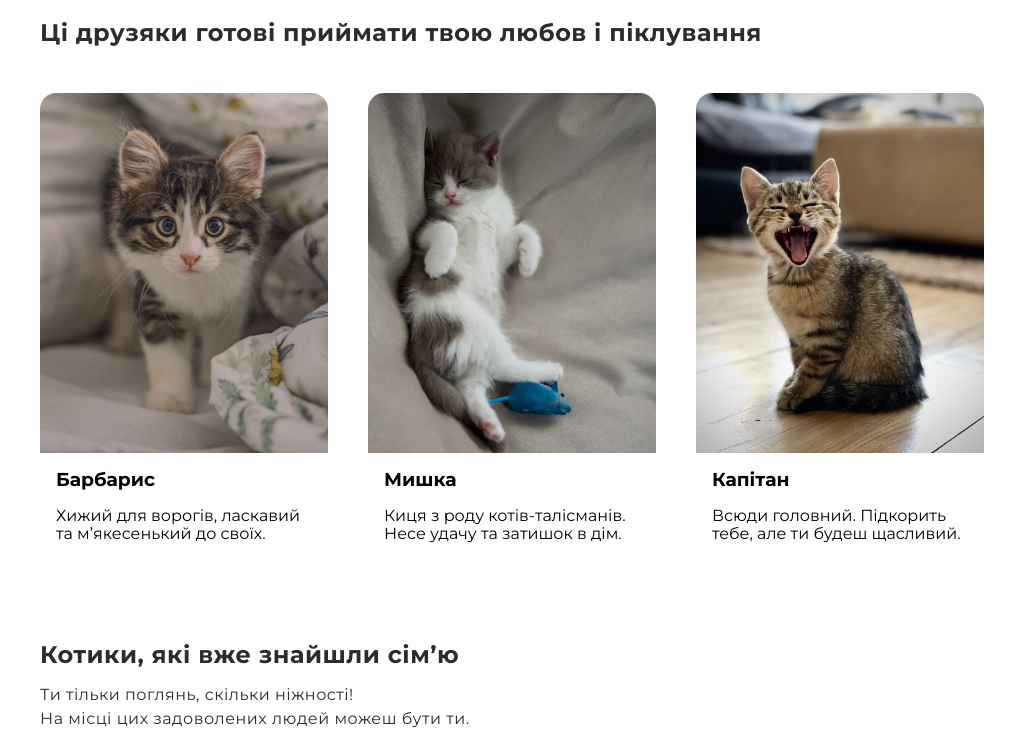
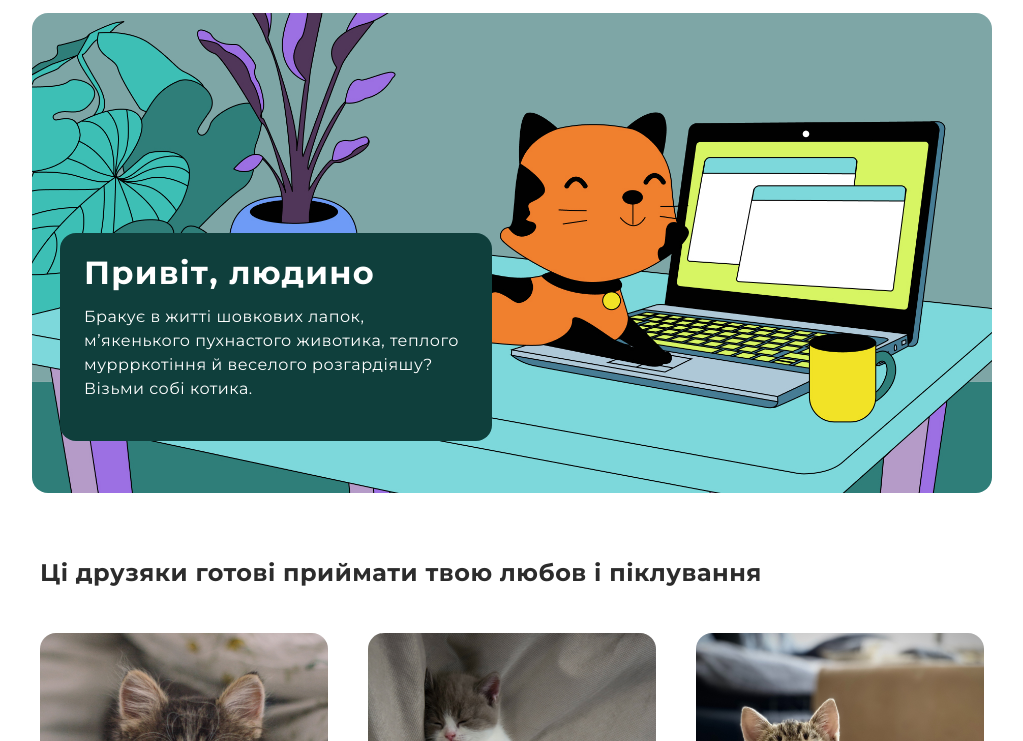
Before and after one commit to darynakarmazin/Cat-house, a plain HTML site: page index.html in a window 1280 px wide. Shown: the part 59-800 px from the top of the page, without its empty margins (128-1151 px from the left). Drawn offline with nearby package versions, Linux system fonts and the light colour scheme.

Commit message:
Add root variable + hero section

```diff
--- a/index.html
+++ b/index.html
@@ -17,6 +17,7 @@
     />
     <link rel="stylesheet" href="./styles.css" />
   </head>
+
   <body>
     <header class="page-header container">
       <a class="site-logo" href="./index.html"
@@ -34,6 +35,18 @@
         <a href="">Контакти</a>
       </nav>
     </header>
+
+    <main>
+      <div class="hero container">
+        <section class="greeting">
+          <h1>Привіт, людино</h1>
+          <p>
+            Бракує в житті шовкових лапок, м’якенького пухнастого животика,
+            теплого муррркотіння й веселого розгардіяшу? Візьми собі котика.
+          </p>
+        </section>
+      </div>
+
       <section class="section container">
         <h2 class="section-title">
           Ці друзяки готові приймати твою любов і піклування
@@ -53,7 +66,6 @@
               <p>Киця з роду котів-талісманів. Несе удачу та затишок в дім.</p>
             </div>
           </li>
-
           <li>
             <img src="./img/cat 3.jpg" alt="" />
             <div class="content">
@@ -63,6 +75,7 @@
           </li>
         </ul>
       </section>
+
       <section class="section container">
         <h2 class="section-title">Котики, які вже знайшли сім’ю</h2>
         <p class="section-text">
@@ -84,5 +97,7 @@
           <li><img src="./img/12.jpg" alt="" /></li>
         </ul>
       </section>
+    </main>
+    <footer></footer>
   </body>
 </html>
--- a/styles.css
+++ b/styles.css
@@ -1,3 +1,10 @@
+:root {
+  --background-white: #ffffff;
+  --text-gray: #2c2c2c;
+  --hover-orange: #f07f2e;
+  --footer-green: #0f3f3c;
+}
+
 body {
   font-family: "Montserrat", sans-serif;
 }
@@ -30,7 +37,7 @@ img {
   align-items: center;
   justify-content: space-between;
   padding: 16px;
-  background-color: #ffffff;
+  background-color: var(--background-white);
 }
 .site-logo {
   display: flex;
@@ -40,7 +47,7 @@ img {
   font-size: 24px;
   line-height: 40px;
   letter-spacing: 0.5px;
-  color: #f07f2e;
+  color: var(--hover-orange);
   text-decoration: none;
 }
 .page-nav {
@@ -49,15 +56,52 @@ img {
 }
 .page-nav a {
   text-decoration: none;
-  color: #2c2c2c;
+  color: var(--text-gray);
   font-weight: 700;
   font-size: 16px;
   line-height: 24px;
   letter-spacing: 0.5px;
 }
 .page-nav a:hover {
-  color: #f07f2e;
+  color: var(--hover-orange);
 }
+
+.hero {
+  position: relative;
+  height: 480px;
+  background-color: var(--hover-orange);
+  border-radius: 16px;
+  background-image: url(./img/picture\ 1.jpg);
+  background-repeat: no-repeat;
+  background-position: center;
+  background-size: cover;
+    margin-bottom: 60px;
+}
+
+.greeting {
+  position: absolute;
+  left: 28px;
+  bottom: 52px;
+  padding: 24px;
+  background: var(--footer-green);
+  border-radius: 16px;
+  width: 432px;
+}
+
+.greeting h1 {
+  font-size: 32px;
+  line-height: 32px;
+  letter-spacing: 1.25px;
+  color: var(--background-white);
+  margin-bottom: 8px;
+}
+
+.greeting p {
+  line-height: 24px;
+  letter-spacing: 0.5px;
+  color: var(--background-white);
+}
+
 .section {
   margin-bottom: 60px;
 }
@@ -66,7 +110,7 @@ img {
   font-size: 24px;
   line-height: 40px;
   letter-spacing: 0.5px;
-  color: #2c2c2c;
+  color: var(--text-gray);
 }
 .cat-list {
   display: flex;
@@ -82,10 +126,16 @@ img {
   box-shadow: 0px 4px 16px rgba(0, 0, 0, 0.25);
 }
 .cat-list .content {
-  padding: 16px;
+  padding: 16px 8px;
 }
 .cat-list h3 {
   margin-bottom: 8px;
+}
+.cat-list p {
+  font-size: 16px;
+  line-height: 24px;
+  letter-spacing: 0.5px;
+  color: var(--text-gray);
 }
 .gallery {
   display: flex;
@@ -102,7 +152,7 @@ img {
   font-size: 16px;
   line-height: 24px;
   letter-spacing: 0.5px;
-  color: #2c2c2c;
+  color: var(--text-gray);
   margin-top: 8px;
 }
 .gallery li:hover {
```
Lines whose indentation alone changed are shown as unchanged.
